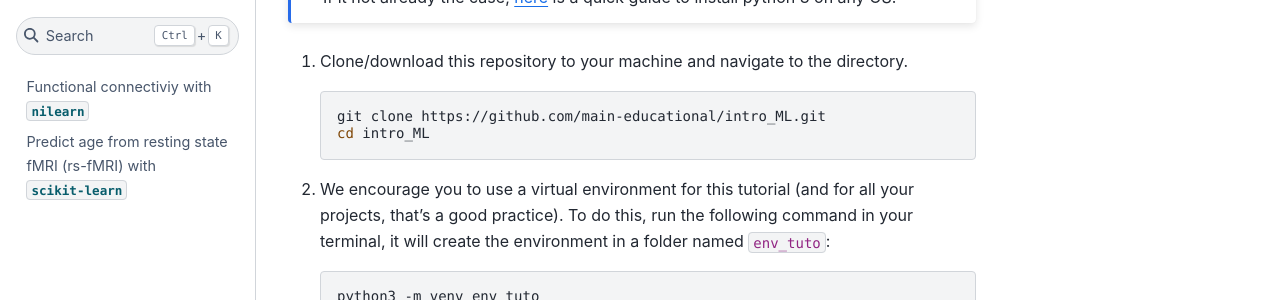
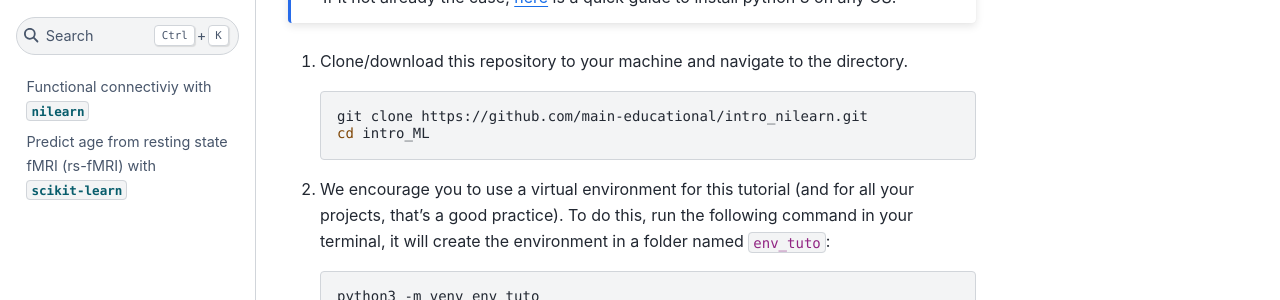
Before and after one commit to main-educational/intro_nilearn, a Jupyter Book: the page built from content/intro.md, in a window 1280 px wide and 900 px high, scrolled down 491 px. Shown: the part 152-452 px from the top of the window. Built offline with Jupyter Book 1.0.4 settings and Sphinx 7.4.7 and the Sphinx Book theme 1.1.4, drawn with Linux system fonts in a browser that asks for light colours; some of the changed lines change nothing that is shown.

Commit message:
Update intro.md

````diff
--- a/content/intro.md
+++ b/content/intro.md
@@ -26,7 +26,7 @@ is a quick guide to install python 3 on any OS.
 1. Clone/download this repository to your machine and navigate to the directory.
 
     ```bash
-    git clone https://github.com/main-educational/intro_ML.git
+    git clone https://github.com/main-educational/intro_nilearn.git
     cd intro_ML
     ```
 
@@ -76,7 +76,7 @@ For the full experience, we recommend using the local set up instruction.
 
 This tutorial is presented by
 [Yasmin Mzayek](https://github.com/ymzayek),
-and [Hao-Ting Wang](https://wanghaoting.com/).
+and [Hao-Ting Wang](https://github.com/htwangtw).
 
 It is rendered here using [Jupyter Book](https://github.com/jupyter/jupyter-book),
 <!-- with compute infrastructure provided by the [Canadian Open Neuroscience Platform (CONP)](http://conp.ca). -->
````
